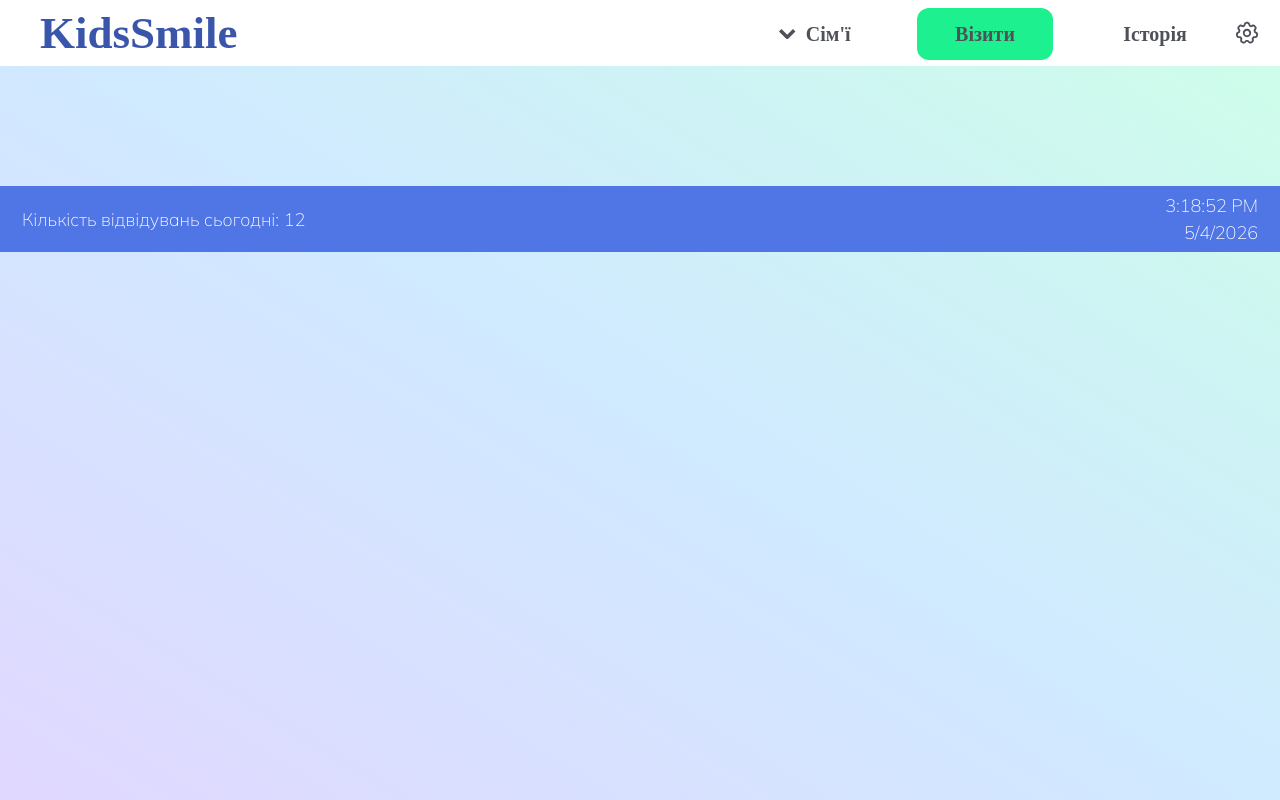
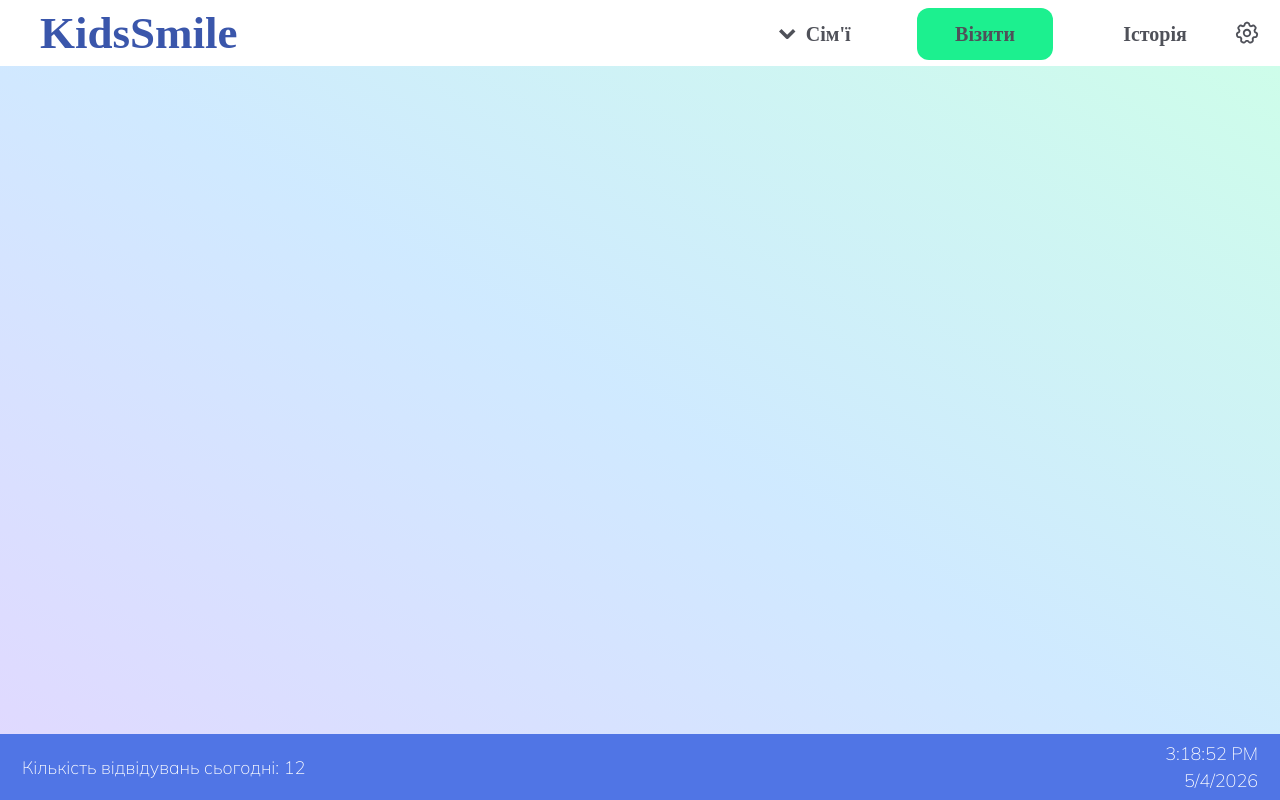
Before and after one commit to NeRudic/admin_kids, a React (Vite) app in the folder client/: page / in a window 1280 px wide. Built offline with nearby package versions, Linux system fonts and the light colour scheme; a web font is replaced by a local one.

Commit message:
fix: set full height for root/html/body and flex column layout

```diff
--- a/client/src/index.css
+++ b/client/src/index.css
@@ -32,13 +32,29 @@
   );
 }
 
+html,
+body,
+#root {
+  height: 100%;
+  margin: 0;
+}
+
 body {
   min-height: 100dvh;
   width: 100%;
   background: var(--main-background);
+  background-repeat: no-repeat;
+  background-attachment: fixed;
+  background-size: cover;
 }
 
 body .dark {
   background: var(--main-background);
   min-height: 100dvh;
 }
+
+#root {
+  display: flex;
+  flex-direction: column;
+  align-items: center;
+}
```
